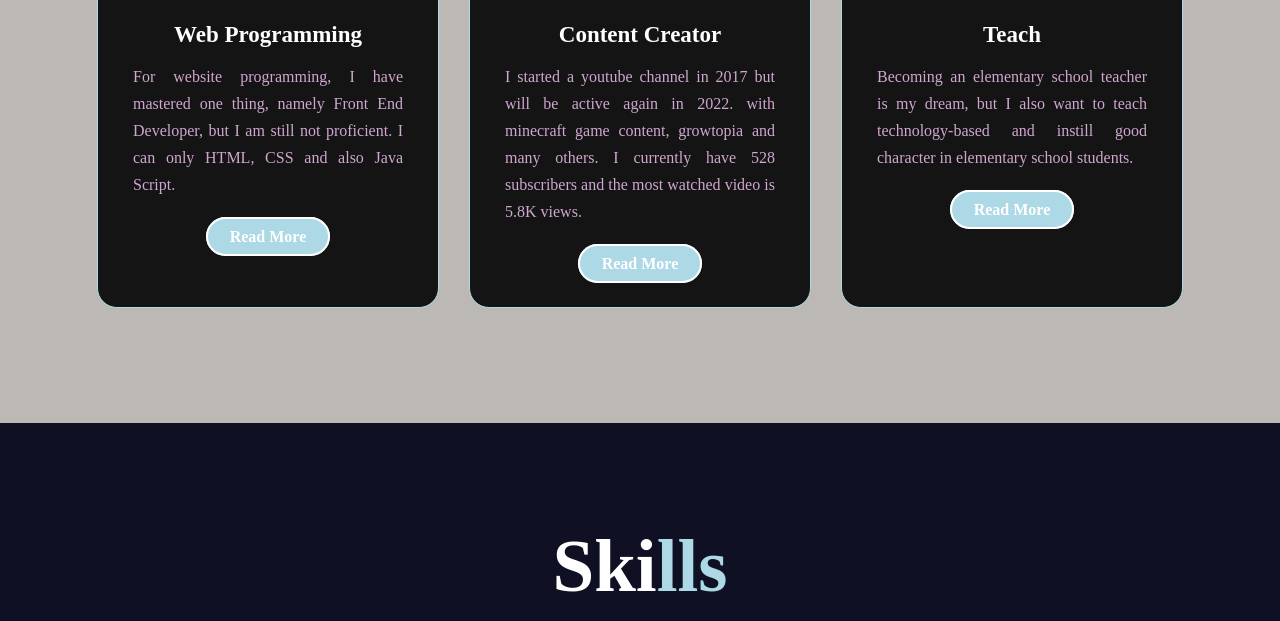
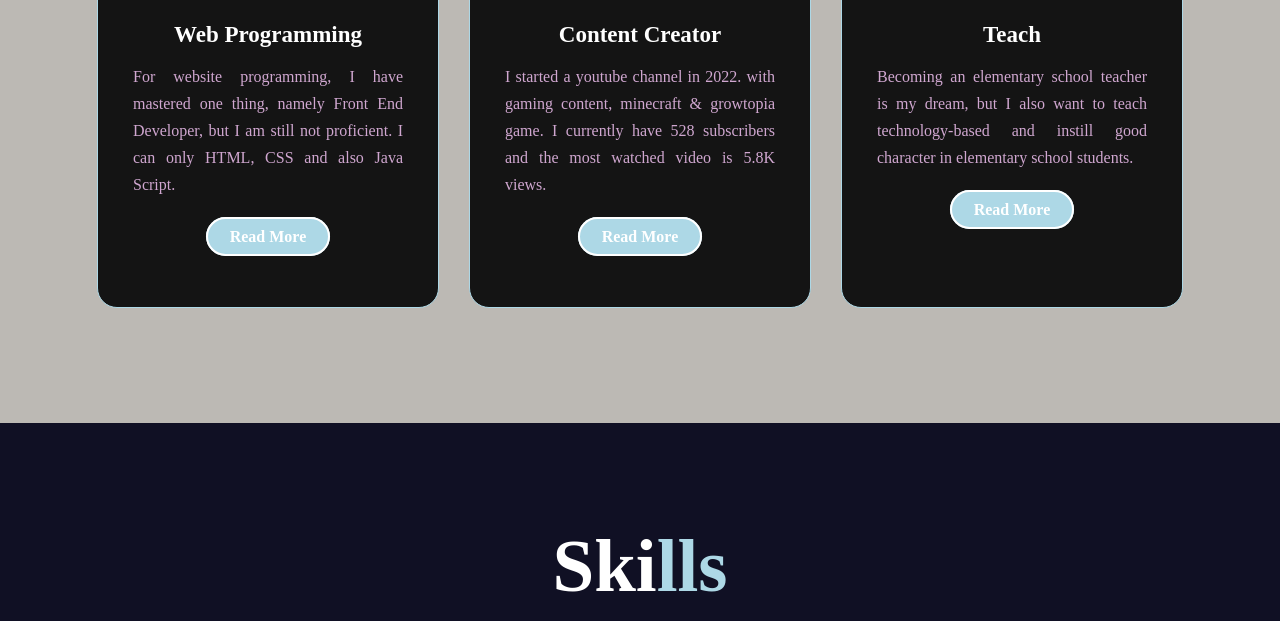
Before and after one commit to Repiticion/yehezkielweb, a plain HTML site: page index.html in a window 1280 px wide. Shown: the part 1578-2199 px from the top of the page. Drawn offline with Linux system fonts and the light colour scheme.

Commit message:
Update index.html

```diff
--- a/index.html
+++ b/index.html
@@ -64,7 +64,7 @@
 				<i class="fab fa-youtube"></i>
 				<h5>Content Creator</h5>
 				<div class="pra">
-					<p>	I started a youtube channel in 2017 but will be active again in 2022. with minecraft game content, growtopia and many others. I currently have 528 subscribers and the most watched video is 5.8K views.</p>
+					<p>	I started a youtube channel in 2022. with gaming content, minecraft & growtopia game. I currently have 528 subscribers and the most watched video is 5.8K views.</p>
 					<p style="text-align: center;">
 						<a href="#">Read More</a>
 					</p>
```
